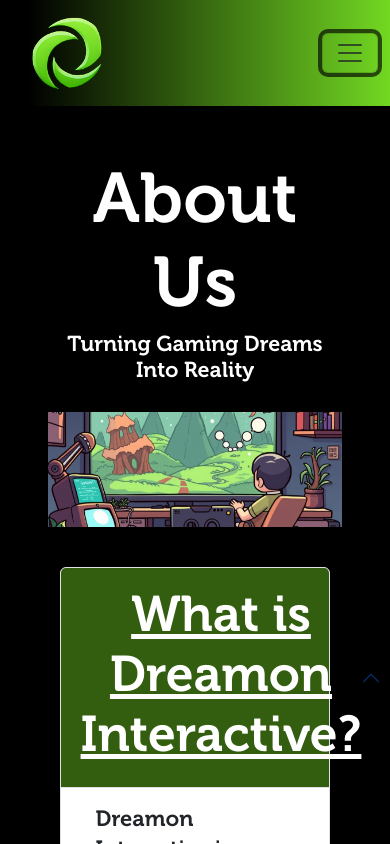
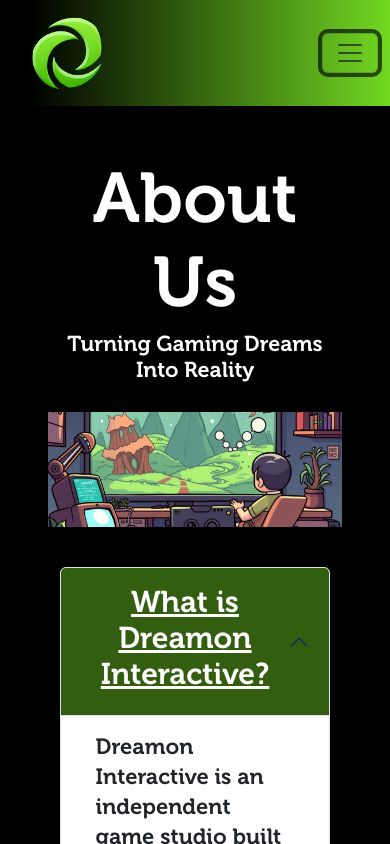
Before and after one commit to csobke27/Dreamon-website, a React (Create React App) app: page /about-us in a window 390 px wide. Shown: the top 844 px of the page. Built offline with nearby package versions, Linux system fonts and the light colour scheme; the HTML template or start-up script is replaced by a standard one.

Commit message:
fixed about-us header text size

```diff
--- a/src/routes/about-us/about-us.styles.scss
+++ b/src/routes/about-us/about-us.styles.scss
@@ -4,10 +4,6 @@
     flex-direction: column;
     font: normal normal normal 24px/1.25em Museo700, serif;
     color: white;
-}
-
-.about-us-title{
-    font-size: 70px;
 }
 
 .about-us-banner{
@@ -59,3 +55,13 @@
 .accordion-header > button{
     border-radius: 0 0 0 0;
 }
+
+.about-us-title{
+    font-size: 70px;
+}
+@media (max-width: 767.98px) {
+    // md and below
+    .question-header {
+        font-size: 30px;
+    }
+}
```
